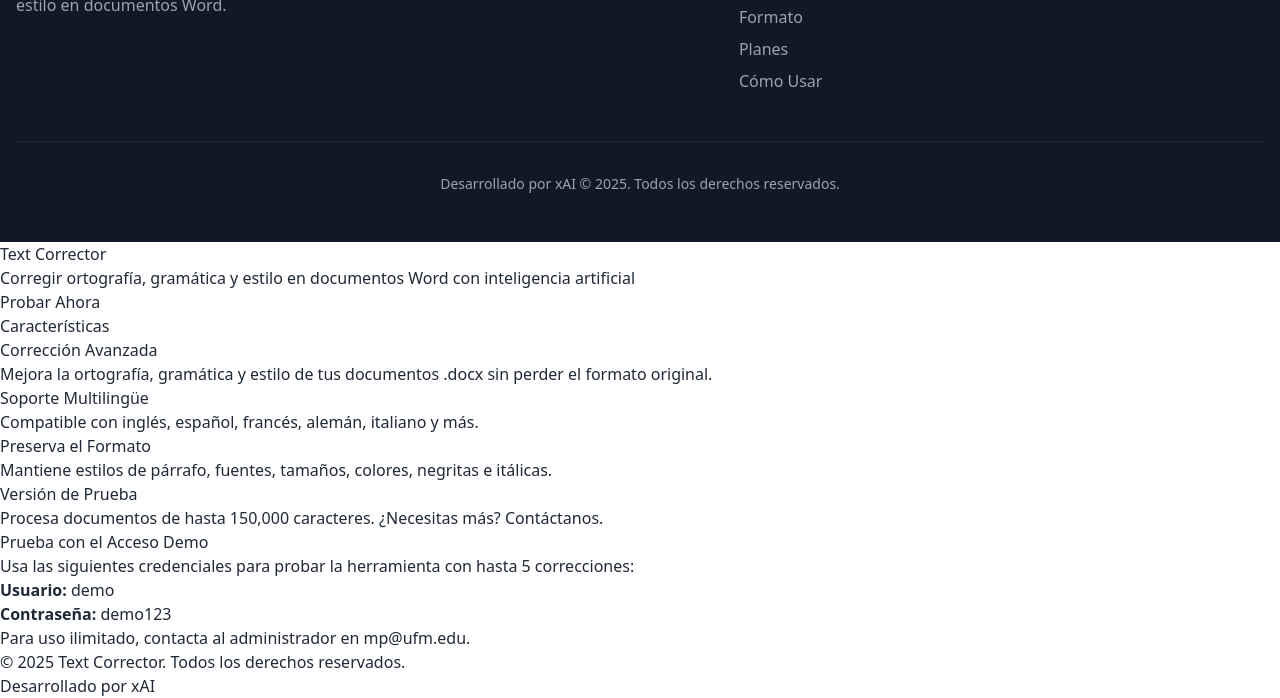
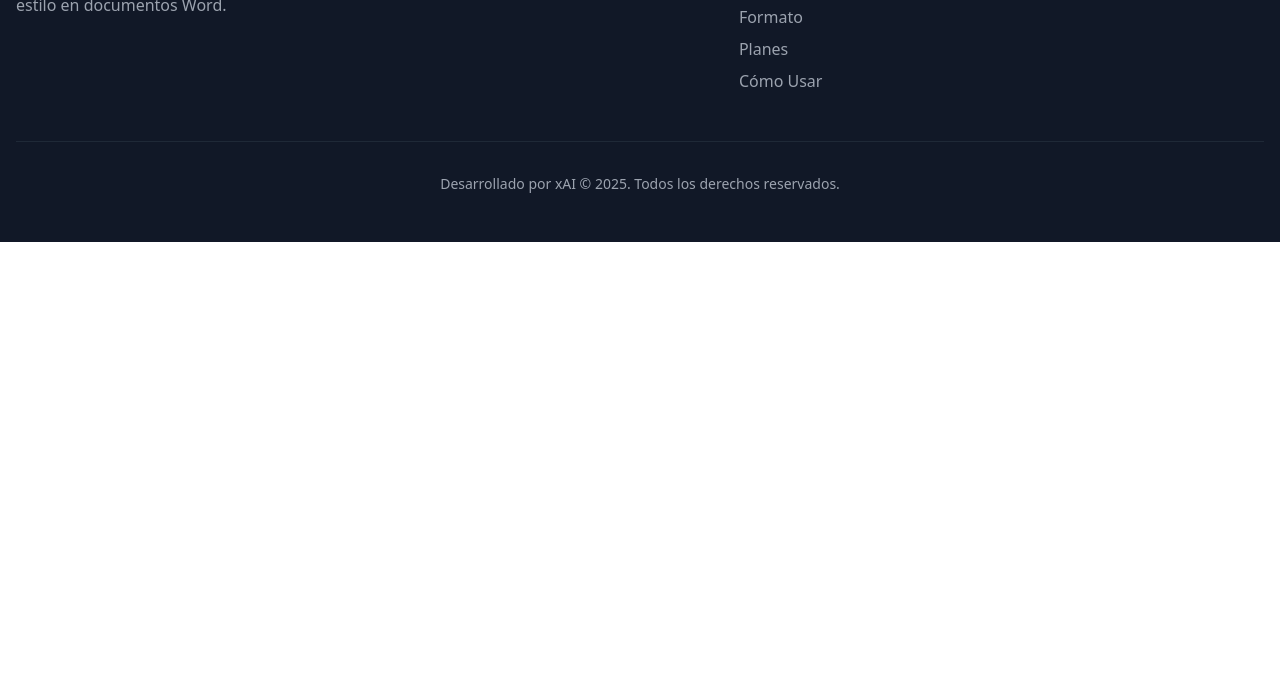
Before and after one commit to morispolanco/proofreaderlanding, a plain HTML site: page index.html in a window 1280 px wide. Shown: the part 4813-5511 px from the top of the page. After the commit the page ends 5055 px from the top, so only its background shows below. Drawn offline with nearby package versions, Linux system fonts and the light colour scheme.

Commit message:
Update index.html

```diff
--- a/index.html
+++ b/index.html
@@ -583,65 +583,3 @@
     </script>
 </body>
 </html>
-<!DOCTYPE html>
-<html lang="es">
-<head>
-    <meta charset="UTF-8">
-    <meta name="viewport" content="width=device-width, initial-scale=1.0">
-    <title>Text Corrector - Corregir Documentos con IA</title>
-    <link rel="stylesheet" href="styles.css">
-    <link href="https://fonts.googleapis.com/css2?family=Roboto:wght@400;700&display=swap" rel="stylesheet">
-</head>
-<body>
-    <header>
-        <div class="container">
-            <h1>Text Corrector</h1>
-            <p>Corregir ortografía, gramática y estilo en documentos Word con inteligencia artificial</p>
-            <a href="https://proofreader150.streamlit.app/" class="btn">Probar Ahora</a>
-        </div>
-    </header>
-
-    <section id="features" class="features">
-        <div class="container">
-            <h2>Características</h2>
-            <div class="feature-grid">
-                <div class="feature-item">
-                    <h3>Corrección Avanzada</h3>
-                    <p>Mejora la ortografía, gramática y estilo de tus documentos .docx sin perder el formato original.</p>
-                </div>
-                <div class="feature-item">
-                    <h3>Soporte Multilingüe</h3>
-                    <p>Compatible con inglés, español, francés, alemán, italiano y más.</p>
-                </div>
-                <div class="feature-item">
-                    <h3>Preserva el Formato</h3>
-                    <p>Mantiene estilos de párrafo, fuentes, tamaños, colores, negritas e itálicas.</p>
-                </div>
-                <div class="feature-item">
-                    <h3>Versión de Prueba</h3>
-                    <p>Procesa documentos de hasta 150,000 caracteres. ¿Necesitas más? Contáctanos.</p>
-                </div>
-            </div>
-        </div>
-    </section>
-
-    <section id="demo" class="demo">
-        <div class="container">
-            <h2>Prueba con el Acceso Demo</h2>
-            <p>Usa las siguientes credenciales para probar la herramienta con hasta 5 correcciones:</p>
-            <ul>
-                <li><strong>Usuario:</strong> demo</li>
-                <li><strong>Contraseña:</strong> demo123</li>
-            </ul>
-            <p>Para uso ilimitado, contacta al administrador en <a href="mailto:mp@ufm.edu">mp@ufm.edu</a>.</p>
-        </div>
-    </section>
-
-    <footer>
-        <div class="container">
-            <p>© 2025 Text Corrector. Todos los derechos reservados.</p>
-            <p>Desarrollado por xAI</p>
-        </div>
-    </footer>
-</body>
-</html>
```
